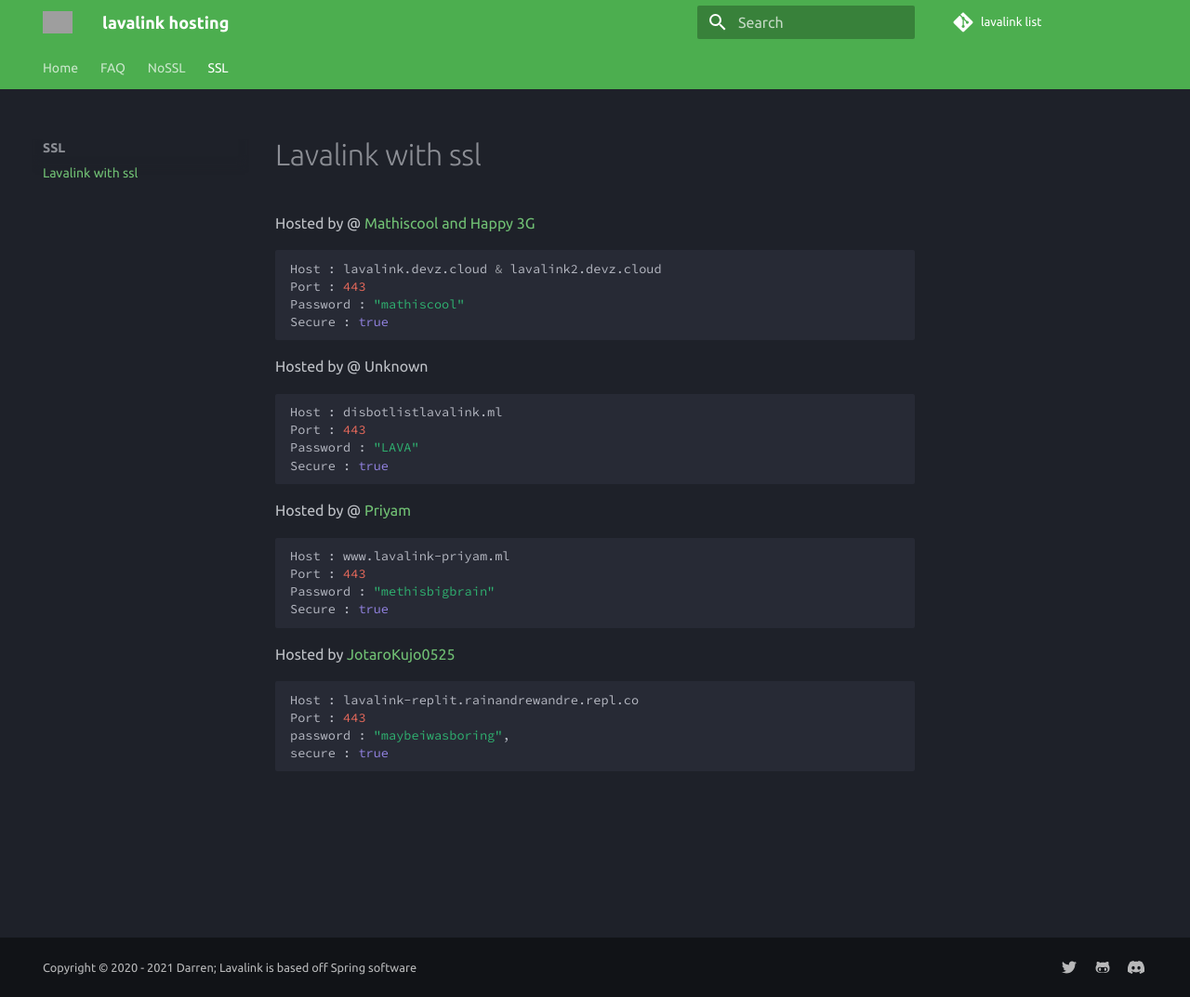
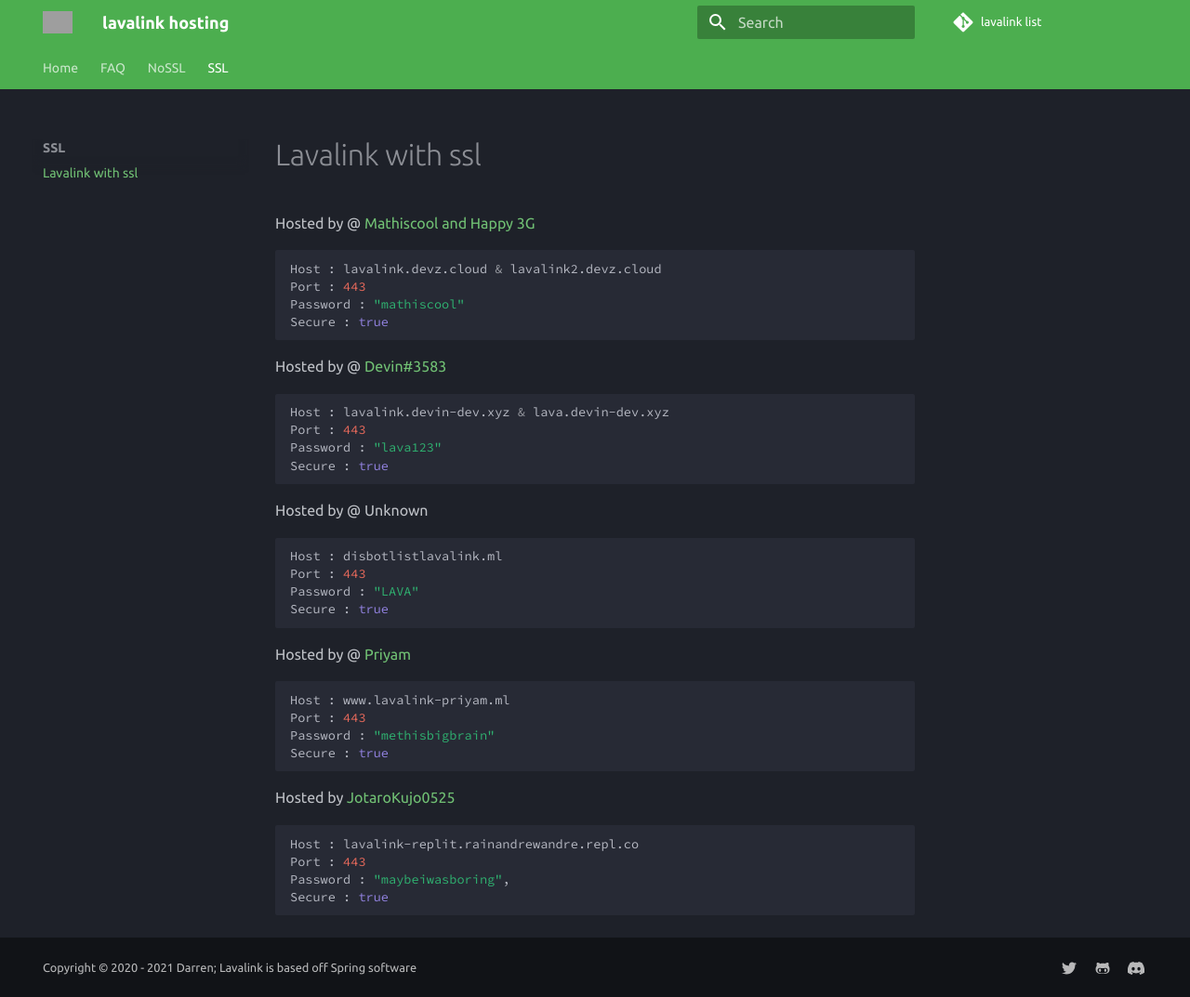
Before and after one commit to DarrenOfficial/lavalink-list, an MkDocs documentation site: the page built from docs/SSL/lavalink-with-ssl.md, in a window 1280 px wide and 1073 px high. Shown: the whole window at 93% size. Built offline with MkDocs 1.6.1 and Material for MkDocs 9.7.7, drawn with Linux system fonts in a browser that asks for light colours; comment, search, counter and statistics services are not loaded; grey boxes are pictures that could not be loaded.

Commit message:
Added my lavalink
Service: always 24/7 (Guaranteed no crash, never random disconnect and etc.) & Using high performance server hosting (not replit)

````diff
--- a/docs/SSL/lavalink-with-ssl.md
+++ b/docs/SSL/lavalink-with-ssl.md
@@ -3,6 +3,13 @@ Hosted by @ [Mathiscool and Happy 3G](https://discord.io/botsuniversity)
 Host : lavalink.devz.cloud & lavalink2.devz.cloud
 Port : 443
 Password : "mathiscool"
+Secure : true
+```
+Hosted by @ [Devin#3583](https://github.com/DevinOfficial)
+```bash
+Host : lavalink.devin-dev.xyz & lava.devin-dev.xyz
+Port : 443
+Password : "lava123"
 Secure : true
 ```
 Hosted by @ Unknown
@@ -24,6 +31,6 @@ Hosted by [JotaroKujo0525](https://github.com/JotaroKujo0525)
 ```bash
 Host : lavalink-replit.rainandrewandre.repl.co
 Port : 443
-password : "maybeiwasboring",
-secure : true
+Password : "maybeiwasboring",
+Secure : true
 ```
````
